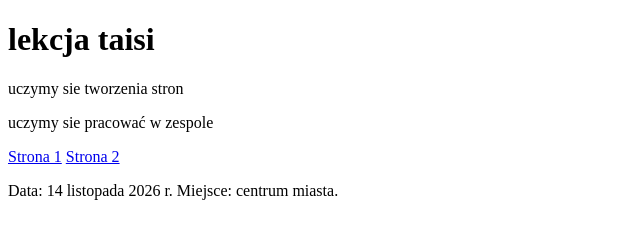
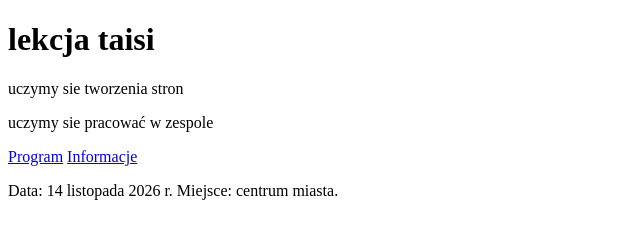
Before and after one commit to papajal2/taisi-i-css, a plain HTML site: page index.html in a window 1280 px wide. Shown: the full height of the page, 0-640 px from the left. Drawn offline with Linux system fonts and the light colour scheme.

Commit message:
Update navigation links in index.html

```diff
--- a/index.html
+++ b/index.html
@@ -10,8 +10,8 @@
     <p>uczymy sie tworzenia stron</p>
     <p>uczymy sie pracować w zespole</p>
     <nav>
-    <a href="strona-1.html">Strona 1</a>
-    <a href="strona-2.html">Strona 2</a>
+    <a href="program.html">Program</a>
+    <a href="info.html">Informacje</a>
   </nav>
   <p>Data: 14 listopada 2026 r. Miejsce: centrum miasta.</p>
 </body>
```
